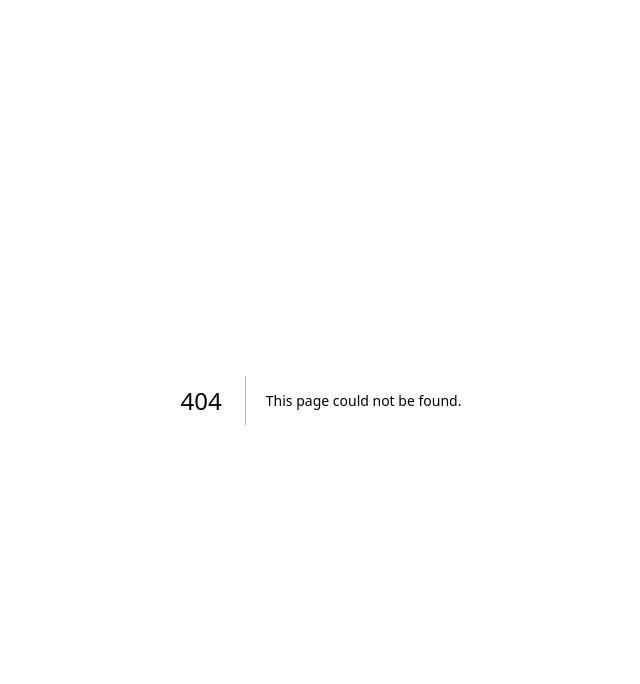
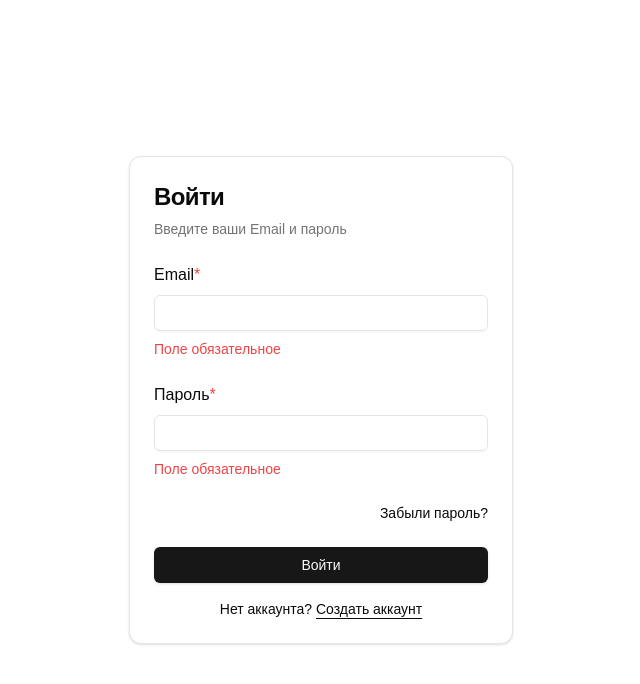
Before and after one commit to nougatcat/cool-auth, a Next.js app: page /login in a window 1280 px wide. Before the commit this address had no page. Shown: the top 684 px of the page, without its empty margins (319-959 px from the left). Built offline with nearby package versions, Linux system fonts and the light colour scheme.

Commit message:
Прописывание роутов \ nextjs-toploader для отображения загрузки страниц

```diff
--- /dev/null
+++ b/app/home/page.tsx
@@ -0,0 +1,11 @@
+import { Congrats, Container } from "@/components/shared";
+
+
+
+export default function Home() {
+  return (
+    <Container >
+      <Congrats />
+    </Container>
+  );
+}
--- a/app/layout.tsx
+++ b/app/layout.tsx
@@ -1,6 +1,7 @@
 import type { Metadata } from "next";
 import { Geist, Geist_Mono } from "next/font/google";
 import "./globals.css";
+import { Providers } from "@/components/shared/providers";
 
 const geistSans = Geist({
   variable: "--font-geist-sans",
@@ -24,10 +25,11 @@ export default function RootLayout({
 }>) {
   return (
     <html lang="en">
-      <body
-        className={`${geistSans.variable} ${geistMono.variable} antialiased`}
-      >
-        {children}
+      <body className={`${geistSans.variable} ${geistMono.variable} antialiased`}>
+        <Providers>
+          {/* //! Если есть проблема с рендером, возможно она из-за Providers */}
+          {children}
+        </Providers>
       </body>
     </html>
   );
--- /dev/null
+++ b/app/login/page.tsx
@@ -0,0 +1,11 @@
+import { Container, LoginForm } from "@/components/shared";
+
+
+
+export default function Home() {
+  return (
+    <Container >
+      <LoginForm />
+    </Container>
+  );
+}
--- /dev/null
+++ b/app/register/page.tsx
@@ -0,0 +1,11 @@
+import { Container, RegistrationForm } from "@/components/shared";
+
+
+
+export default function Home() {
+  return (
+    <Container >
+      <RegistrationForm />
+    </Container>
+  );
+}
--- /dev/null
+++ b/app/verification/page.tsx
@@ -0,0 +1,11 @@
+import { Container, VerificationForm } from "@/components/shared";
+
+
+
+export default function Home() {
+  return (
+    <Container >
+      <VerificationForm whichCode="verification" />
+    </Container>
+  );
+}
--- a/components/shared/congrats.tsx
+++ b/components/shared/congrats.tsx
@@ -19,7 +19,7 @@ export function Congrats({
                 <CardHeader>
                     <CardTitle className="text-2xl">Вход успешен!</CardTitle>
                     <CardDescription>
-                        Ваше имя - "имя пришедшее из пропсов, которое должен видеть только владелец аккаунта"
+                        Ваше имя - "имя пришедшее из пропсов, которое должен видеть только владелец аккаунта". Имя является секретной информацией, и видеть его должны только вы.
                     </CardDescription>
                 </CardHeader>
                 <CardContent>
--- a/components/shared/login-form.tsx
+++ b/components/shared/login-form.tsx
@@ -31,8 +31,7 @@ export function LoginForm({
                         </div>
                         <div className="mt-4 text-center text-sm">
                             Нет аккаунта?{" "}
-                            <a href="#" className="underline underline-offset-4">Создать аккаунт</a>
-                            {/* // TODO: Добавить переброс на страницу регистрации */}
+                            <a href="/register" className="underline underline-offset-4">Создать аккаунт</a>
                         </div>
                     </form>
                 </CardContent>
--- /dev/null
+++ b/components/shared/providers.tsx
@@ -0,0 +1,20 @@
+'use client'
+import React from 'react';
+// import { Toaster } from 'react-hot-toast';
+// import { SessionProvider } from 'next-auth/react';
+import NextTopLoader from 'nextjs-toploader';
+
+/** Toaster + NextAuth + NextTopLoader for layout.tsx */
+export const Providers: React.FC<React.PropsWithChildren> = ({children}) => {
+    return (
+        <>
+            {/* //TODO <SessionProvider>
+                {children}
+            </SessionProvider> */
+            }
+            {children}
+            {/* //TODO <Toaster /> */}
+            <NextTopLoader color='black' />
+        </>
+    );
+};
--- a/package.json
+++ b/package.json
@@ -27,6 +27,7 @@
     "clsx": "^2.1.1",
     "lucide-react": "^0.487.0",
     "next": "^15.3.0",
+    "nextjs-toploader": "^3.8.16",
     "prisma": "^6.6.0",
     "react": "^19.1.0",
     "react-dom": "^19.1.0",
```
Also changed, not shown: 1 other file (tests, documents, lock files or other folders).
